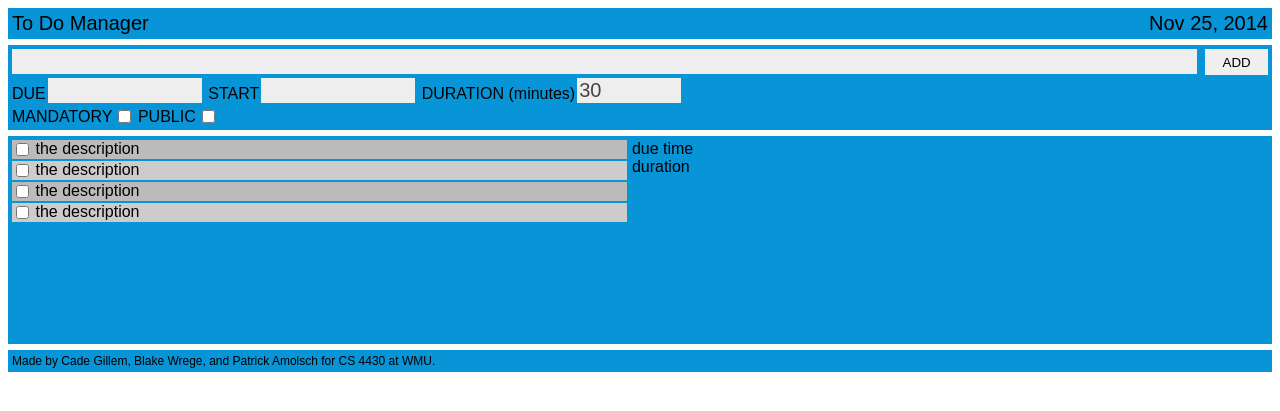
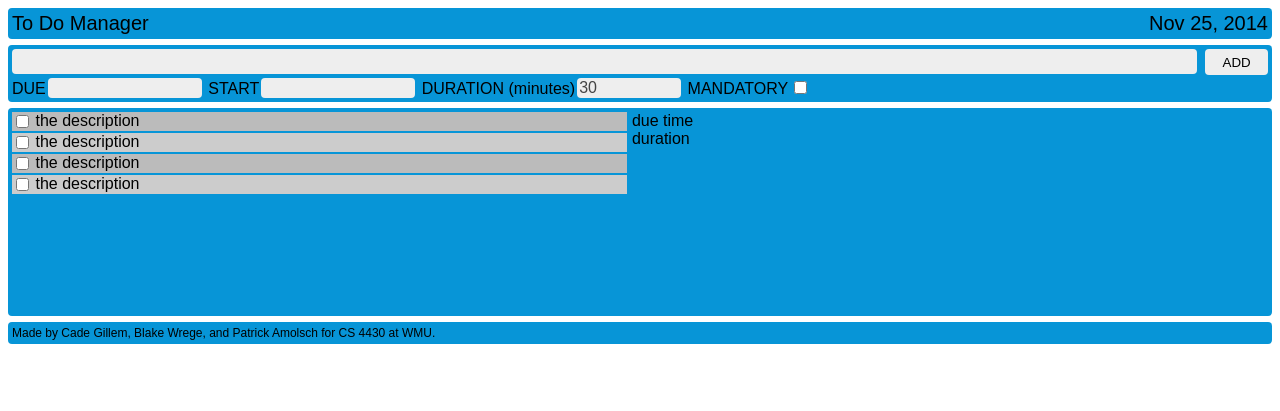
Before and after one commit to t4ls/todoapp, a PHP site: page / in a window 1280 px wide. Shown: the top 411 px of the page. Run offline with PHP 8.4, Linux system fonts and the light colour scheme; some libraries are stand-ins or nearby versions.

Commit message:
Modify design slightly.

```diff
--- a/html/editor.php
+++ b/html/editor.php
@@ -8,10 +8,7 @@
 	    	<div class="form_label">DUE</div><input name="input_task_date_due" type="datetime"/>
 	    	<div class="form_label">START</div><input name="input_task_date_start" type="datetime"/>
 	    	<div class="form_label">DURATION (minutes)</div><input name="input_task_duration" type="number" value="30"/>
-    	</div>
-    	<div class="form_row" id="editor_checkbox_row">
 	    	<div class="form_label">MANDATORY</div><input name="checkbox_mandatory" type="checkbox"/>
-	    	<div class="form_label">PUBLIC</div><input name="checkbox_public" type="checkbox"/>
     	</div>
     </form>
 </div>
--- a/html/style.css
+++ b/html/style.css
@@ -6,6 +6,10 @@
 
 .section {
     background-color: #0795D7;
+}
+
+.section, input {
+	border-radius: 4px;
 }
 
 .column {
@@ -24,7 +28,7 @@
 	font-size: 12px;
 }
 
-.task {
+.task, .task:nth-child(2n) {
 	background-color: #bbbbbb;
 }
 
@@ -62,11 +66,15 @@ h2 {
 input {
 	border: 0;
 	font-family: Arial;
+	background-color: #eeeeee;
 }
 
 input[type=text], input[type=datetime], input[type=number], input[type=checkbox] {
-	background-color: #eeeeee;
 	color: #444444;
+	font-size: 16px;
+}
+
+input[name=input_task_description] {
 	font-size: 20px;
 }
 
```
Also changed, not shown: 1 other file.
